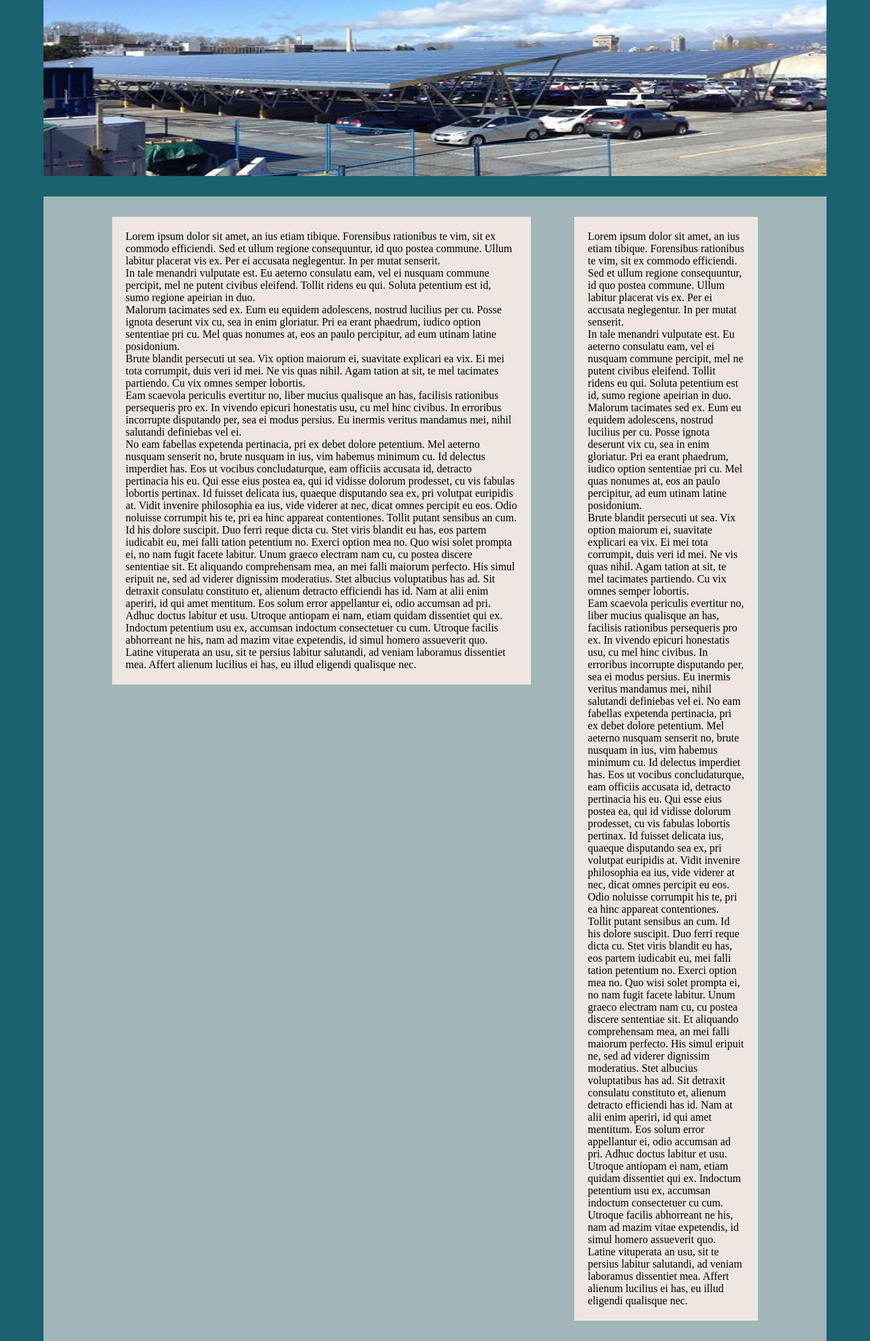
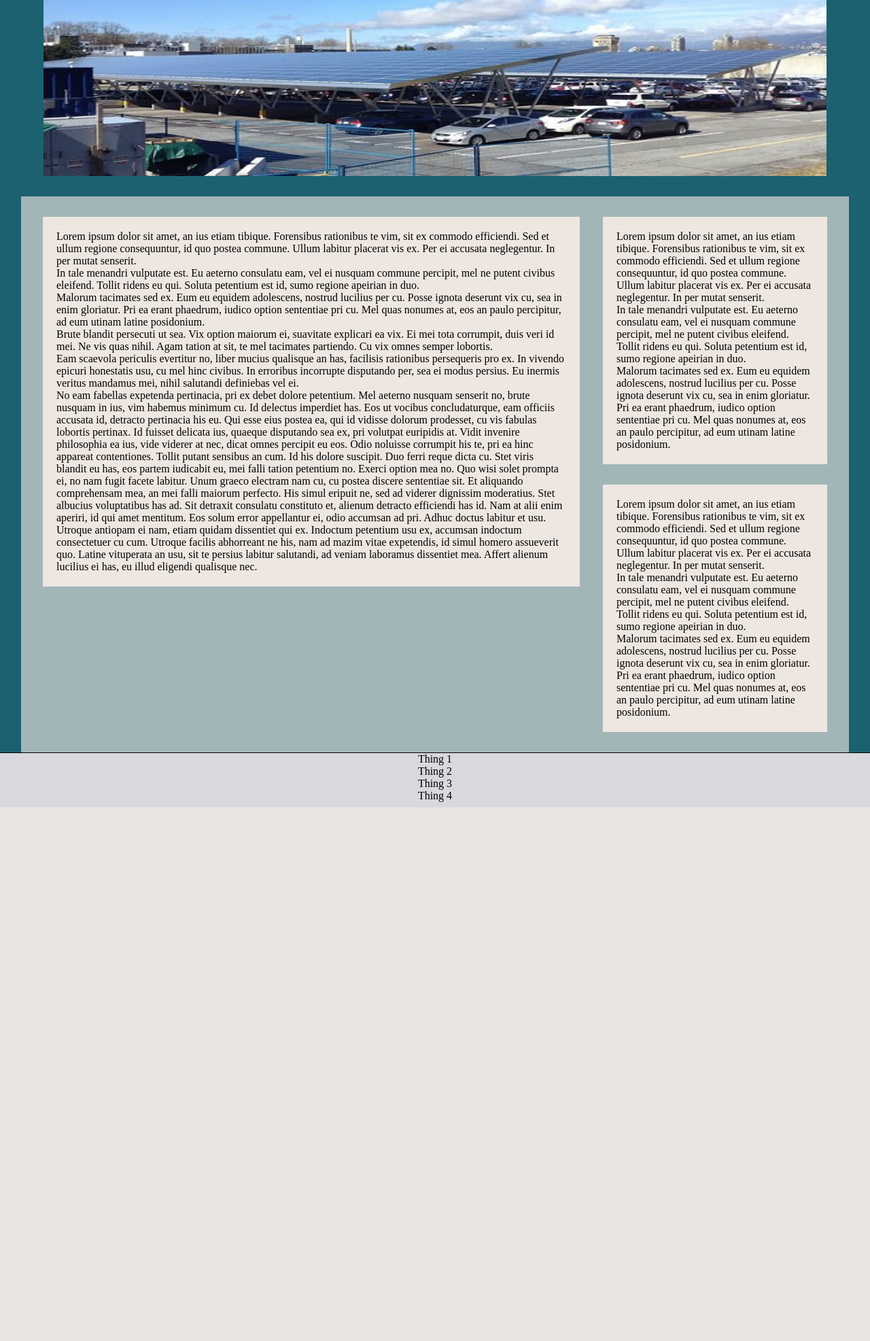
Before and after one commit to paulszefer/SPAID, a PHP site: page / in a window 1280 px wide. Shown: the part 41-2014 px from the top of the page at 68% size. After the commit the page ends 1229 px from the top, so only its background shows below. Run offline with PHP 8.4, Linux system fonts and the light colour scheme.

Commit message:
Generic commit

```diff
--- a/G13/index.html
+++ b/G13/index.html
@@ -70,27 +70,33 @@
 				Eos solum error appellantur ei, odio accumsan ad pri. Adhuc doctus labitur et usu. Utroque antiopam ei nam, etiam quidam dissentiet qui ex. Indoctum petentium usu ex, accumsan indoctum consectetuer cu cum. Utroque facilis abhorreant ne his, nam ad mazim vitae expetendis, id simul homero assueverit quo. Latine vituperata an usu, sit te persius labitur salutandi, ad veniam laboramus dissentiet mea. Affert alienum lucilius ei has, eu illud eligendi qualisque nec.
 				</p>
 			</div>
-			<div id="calendar">
-				<p>Lorem ipsum dolor sit amet, an ius etiam tibique. Forensibus rationibus te vim, sit ex commodo efficiendi. Sed et ullum regione consequuntur, id quo postea commune. Ullum labitur placerat vis ex. Per ei accusata neglegentur. In per mutat senserit.</p>
 
-				<p>In tale menandri vulputate est. Eu aeterno consulatu eam, vel ei nusquam commune percipit, mel ne putent civibus eleifend. Tollit ridens eu qui. Soluta petentium est id, sumo regione apeirian in duo.</p>
+			<div id="wrapper">
+				<div id="calendar">
+					<p>Lorem ipsum dolor sit amet, an ius etiam tibique. Forensibus rationibus te vim, sit ex commodo efficiendi. Sed et ullum regione consequuntur, id quo postea commune. Ullum labitur placerat vis ex. Per ei accusata neglegentur. In per mutat senserit.</p>
 
-				<p>Malorum tacimates sed ex. Eum eu equidem adolescens, nostrud lucilius per cu. Posse ignota deserunt vix cu, sea in enim gloriatur. Pri ea erant phaedrum, iudico option sententiae pri cu. Mel quas nonumes at, eos an paulo percipitur, ad eum utinam latine posidonium.</p>
+					<p>In tale menandri vulputate est. Eu aeterno consulatu eam, vel ei nusquam commune percipit, mel ne putent civibus eleifend. Tollit ridens eu qui. Soluta petentium est id, sumo regione apeirian in duo.</p>
 
-				<p>Brute blandit persecuti ut sea. Vix option maiorum ei, suavitate explicari ea vix. Ei mei tota corrumpit, duis veri id mei. Ne vis quas nihil. Agam tation at sit, te mel tacimates partiendo. Cu vix omnes semper lobortis.</p>
+					<p>Malorum tacimates sed ex. Eum eu equidem adolescens, nostrud lucilius per cu. Posse ignota deserunt vix cu, sea in enim gloriatur. Pri ea erant phaedrum, iudico option sententiae pri cu. Mel quas nonumes at, eos an paulo percipitur, ad eum utinam latine posidonium.</p>
+				</div>
 
-				<p>Eam scaevola periculis evertitur no, liber mucius qualisque an has, facilisis rationibus persequeris pro ex. In vivendo epicuri honestatis usu, cu mel hinc civibus. In erroribus incorrupte disputando per, sea ei modus persius. Eu inermis veritus mandamus mei, nihil salutandi definiebas vel ei.
+				<div id="feed">
+					<p>Lorem ipsum dolor sit amet, an ius etiam tibique. Forensibus rationibus te vim, sit ex commodo efficiendi. Sed et ullum regione consequuntur, id quo postea commune. Ullum labitur placerat vis ex. Per ei accusata neglegentur. In per mutat senserit.</p>
 
-				No eam fabellas expetenda pertinacia, pri ex debet dolore petentium. Mel aeterno nusquam senserit no, brute nusquam in ius, vim habemus minimum cu. Id delectus imperdiet has. Eos ut vocibus concludaturque, eam officiis accusata id, detracto pertinacia his eu. Qui esse eius postea ea, qui id vidisse dolorum prodesset, cu vis fabulas lobortis pertinax.
+					<p>In tale menandri vulputate est. Eu aeterno consulatu eam, vel ei nusquam commune percipit, mel ne putent civibus eleifend. Tollit ridens eu qui. Soluta petentium est id, sumo regione apeirian in duo.</p>
 
-				Id fuisset delicata ius, quaeque disputando sea ex, pri volutpat euripidis at. Vidit invenire philosophia ea ius, vide viderer at nec, dicat omnes percipit eu eos. Odio noluisse corrumpit his te, pri ea hinc appareat contentiones. Tollit putant sensibus an cum. Id his dolore suscipit.
+					<p>Malorum tacimates sed ex. Eum eu equidem adolescens, nostrud lucilius per cu. Posse ignota deserunt vix cu, sea in enim gloriatur. Pri ea erant phaedrum, iudico option sententiae pri cu. Mel quas nonumes at, eos an paulo percipitur, ad eum utinam latine posidonium.</p>
+				</div>
+			</div>
+		</div>
 
-				Duo ferri reque dicta cu. Stet viris blandit eu has, eos partem iudicabit eu, mei falli tation petentium no. Exerci option mea no. Quo wisi solet prompta ei, no nam fugit facete labitur.
-
-				Unum graeco electram nam cu, cu postea discere sententiae sit. Et aliquando comprehensam mea, an mei falli maiorum perfecto. His simul eripuit ne, sed ad viderer dignissim moderatius. Stet albucius voluptatibus has ad. Sit detraxit consulatu constituto et, alienum detracto efficiendi has id. Nam at alii enim aperiri, id qui amet mentitum.
-
-				Eos solum error appellantur ei, odio accumsan ad pri. Adhuc doctus labitur et usu. Utroque antiopam ei nam, etiam quidam dissentiet qui ex. Indoctum petentium usu ex, accumsan indoctum consectetuer cu cum. Utroque facilis abhorreant ne his, nam ad mazim vitae expetendis, id simul homero assueverit quo. Latine vituperata an usu, sit te persius labitur salutandi, ad veniam laboramus dissentiet mea. Affert alienum lucilius ei has, eu illud eligendi qualisque nec.</p>
-			</div>
+		<div id="footer">
+			<ul>
+				<li>Thing 1</li>
+				<li>Thing 2</li>
+				<li>Thing 3</li>
+				<li>Thing 4</li>
+			</ul>
 		</div>
 
 	</body>
--- a/G13/style/base.css
+++ b/G13/style/base.css
@@ -57,7 +57,7 @@ background-color: #1C616F;
 }
 
 #body {
-	width: 90%;
+	width: 1218px;
 	margin: auto;
 	position: relative;
 	top: 30px;
@@ -66,8 +66,8 @@ background-color: #1C616F;
 	text-align: center;
 }
 
-#calendar{
-	width: 20%;
+#maincontent {
+	width: 750px;
 	padding: 20px;
 	margin: 30px;
 	background-color: #EEE7E1;
@@ -76,14 +76,38 @@ background-color: #1C616F;
 	text-align: left;
 }
 
-#maincontent {
-	width: 50%;
-	padding: 20px;
-	margin: 30px;
-	background-color: #EEE7E1;
+#wrapper{
+	width: 360px;
 	display: inline-block;
 	vertical-align: top;
+}
+
+#calendar{
+	padding: 20px;
+	margin-top: 30px;
+	margin-right: 30px;
+	background-color: #EEE7E1;
 	text-align: left;
+}
+
+#feed{
+	padding: 20px;
+	margin-top: 30px;
+	margin-right: 30px;
+	margin-bottom: 30px;
+	background-color: #EEE7E1;
+	text-align: left;
+}
+
+#footer {
+	width: 100%;
+	height: 80px;
+	background-color: #D8D8DE;
+	position: relative;
+	top: 30px;
+	text-align: center;
+	border: solid black;
+	border-width: 1px 0 0 0;
 }
 
 a.nav:link {
```
